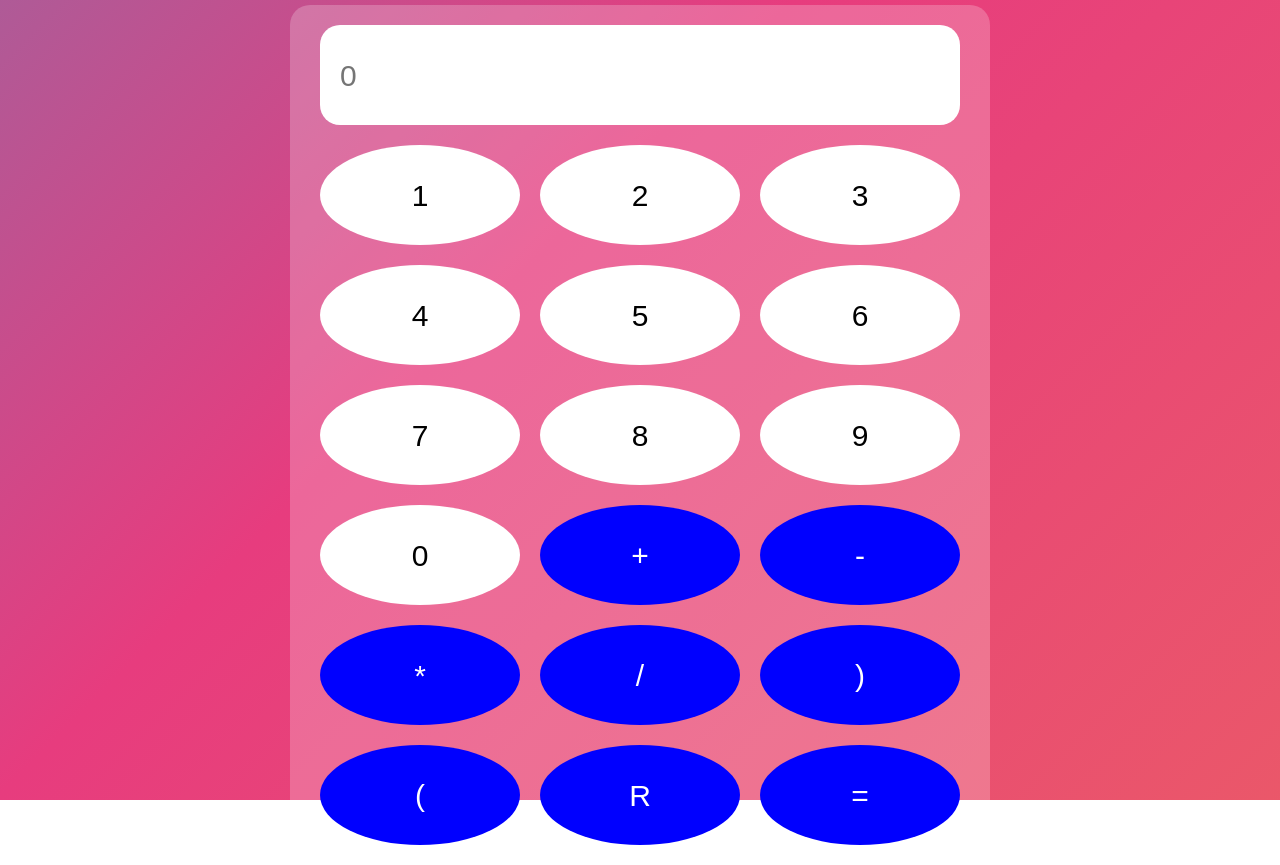
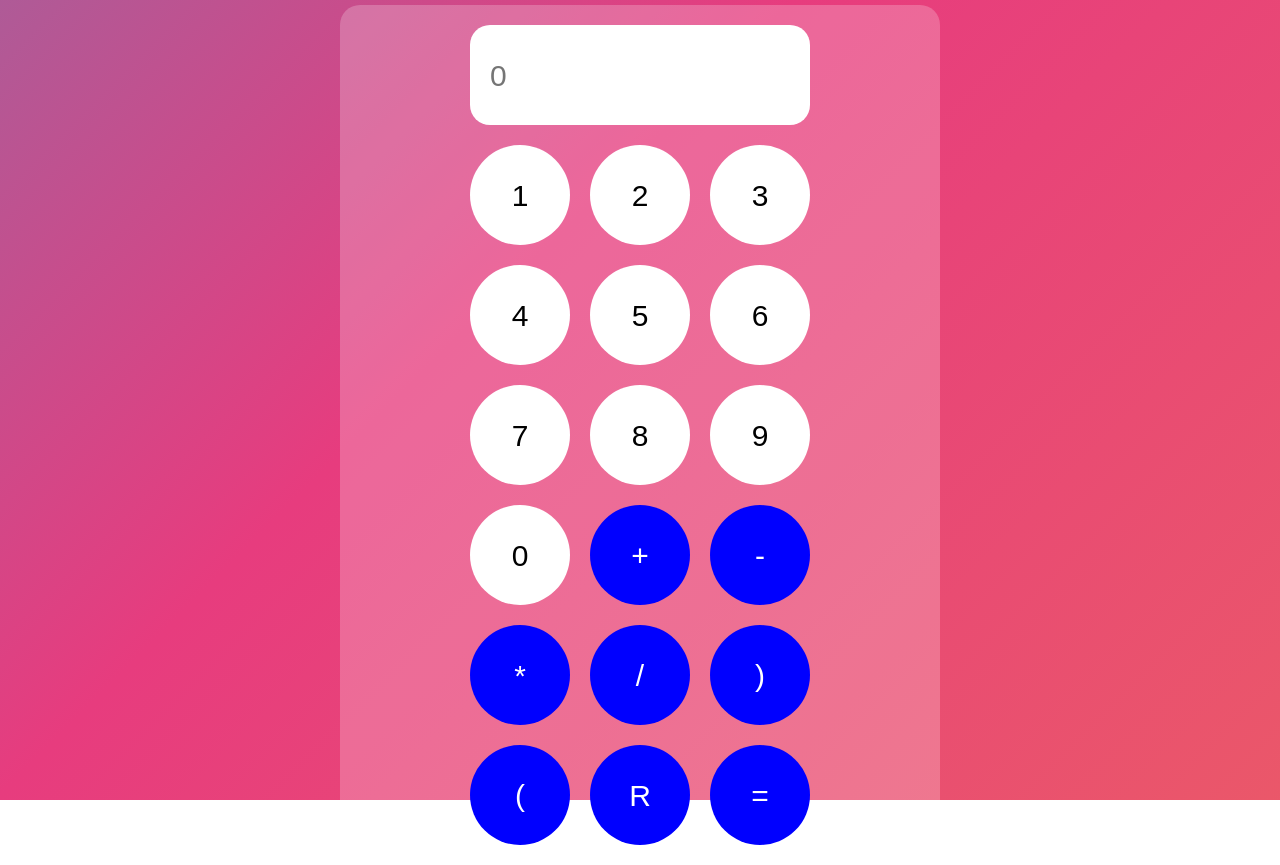
Before and after one commit to pokaneprishel/calc-vue, a plain HTML site: page index.html in a window 1280 px wide. Drawn offline with nearby package versions, Linux system fonts and the light colour scheme.

Commit message:
update grid

```diff
--- a/style.css
+++ b/style.css
@@ -9,7 +9,7 @@ body {
 
 #app {
     display: grid;
-    grid-template-columns: minmax(350px, 700px);
+    grid-template-columns: minmax(350px, 600px);
     grid-template-rows: 1fr;
     align-items: center;
     justify-content: center;
@@ -40,8 +40,8 @@ body {
 
 .calc {
     display: grid;
-    grid-template-columns: repeat(3, minmax(100px, 200px));
-    grid-template-rows: repeat(7, minmax(70px, 100px));
+    grid-template-columns: repeat(3, minmax(50px, 100px));
+    grid-template-rows: repeat(7, minmax(50px, 100px));
     justify-content: center;
     gap: 20px;
 
```
